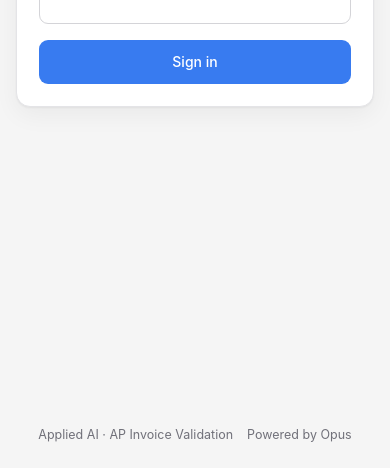
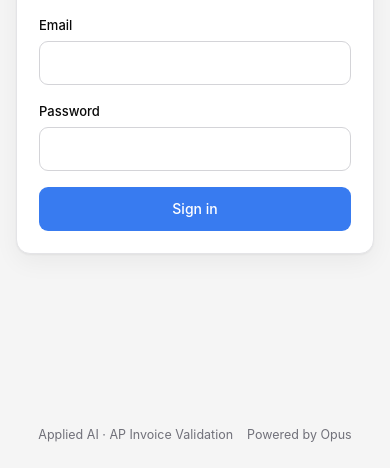
Before and after one commit to soufianedouhaib/ap-invoice-validation, a website: page public/login.html in a window 390 px wide. Shown: the part 376-844 px from the top of the page. Drawn offline with Linux system fonts and the light colour scheme; no server answers.

Commit message:
Add files via upload

```diff
--- a/public/login.html
+++ b/public/login.html
@@ -5,7 +5,7 @@
   <meta name="viewport" content="width=device-width, initial-scale=1">
   <title>Sign in · AP Invoice Validation</title>
   <link rel="icon" href="/brand-mark.png">
-  <link rel="stylesheet" href="/styles.css?v=11">
+  <link rel="stylesheet" href="/styles.css?v=13">
 </head>
 <body class="signin-page">
   <main class="signin">
--- a/public/styles.css
+++ b/public/styles.css
@@ -526,7 +526,8 @@ pre.presentation { white-space: pre-wrap; margin: 0; font-size: 13px; line-heigh
 /* -------------------------------- sign in ------------------------------- */
 
 .signin-page { padding-left: 0; }
-.signin { display: flex; justify-content: center; align-items: flex-start; padding-top: 56px; }
+.signin { display: flex; justify-content: center; align-items: center; padding-top: 32px; padding-bottom: 32px; }
+.signin-page main.signin { max-width: none; }
 .signin-card { width: 100%; max-width: 440px; }
 .signin-logo { height: 24px; width: auto; display: block; margin-bottom: 20px; filter: var(--logo-filter); }
 .signin-card h1 { font-size: 23px; margin: 10px 0 6px; }
@@ -699,7 +700,7 @@ pre.presentation { white-space: pre-wrap; margin: 0; font-size: 13px; line-heigh
   .exc { grid-template-columns: 30px minmax(0, 1fr); }
   .exc .seg { grid-column: 1 / -1; justify-self: start; }
   .toolbar input[type='search'] { min-width: 0; width: 100%; max-width: none; }
-  .signin { padding-top: 24px; }
+  .signin { padding-top: 24px; padding-bottom: 24px; }
   .logo-row .divider, .logo-row .product { display: none; }
   .page-head .rb-controls { width: 100%; flex-wrap: wrap; }
   .footer, footer.site { padding: 0 16px 24px; }
```
Also changed, not shown: public/case.html (+1 -1 lines), public/index.html (+1 -1 lines), public/report.html (+1 -1 lines), public/review.html (+1 -1 lines), public/reviews.html (+1 -1 lines), public/settings.html (+1 -1 lines), public/submit.html (+1 -1 lines), public/users.html (+1 -1 lines).
